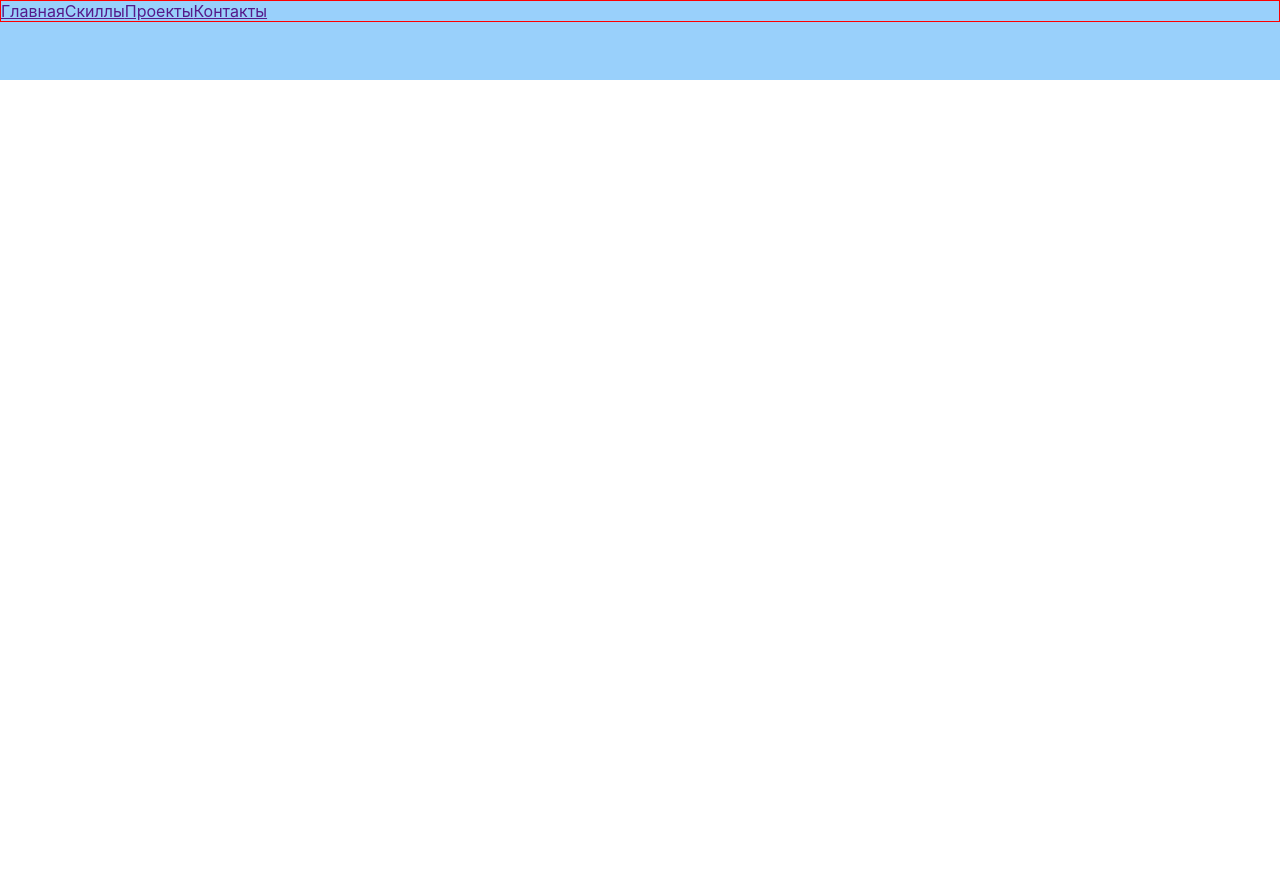
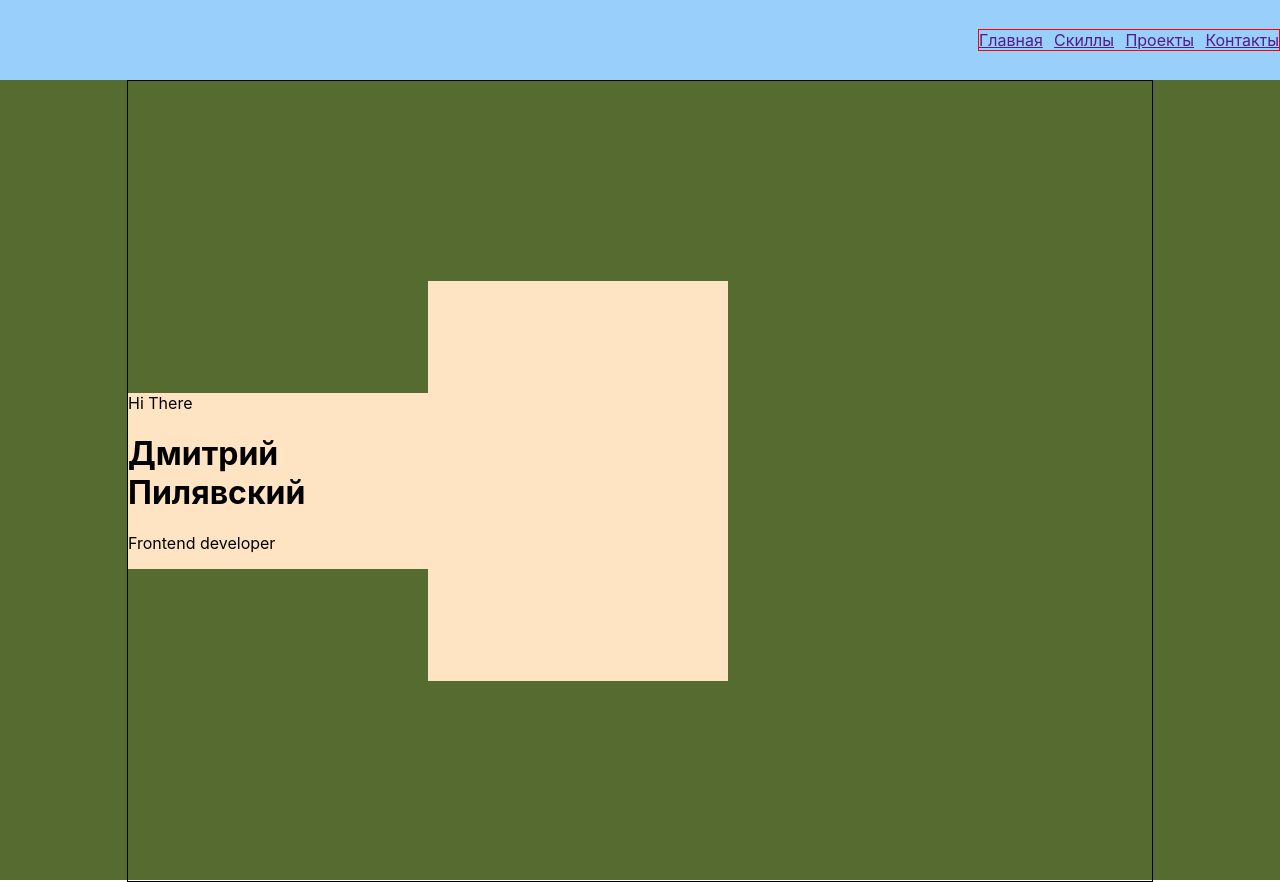
Before and after one commit to saw-code/portfolio, a React (Create React App) app: page / in a window 1280 px wide. Before the commit the page ends 800 px from the top, so only its background shows below. Built offline with nearby package versions, Linux system fonts and the light colour scheme.

Commit message:
add Main component

```diff
--- a/src/App.js
+++ b/src/App.js
@@ -1,11 +1,13 @@
 import React from 'react';
 import './App.css';
 import Header from "./header/Header";
+import Main from "./main/Main";
 
 function App() {
   return (
     <div className="App">
       <Header/>
+      <Main/>
     </div>
   );
 }
--- a/src/header/Header.module.css
+++ b/src/header/Header.module.css
@@ -1,4 +1,7 @@
 .header {
+    display: flex;
     height: 80px;
     background-color: #99d0fb;
+    justify-content: flex-end;
+    align-items: center;
 }
--- /dev/null
+++ b/src/main/Main.js
@@ -0,0 +1,21 @@
+import React from 'react';
+import style from './Main.module.css';
+
+
+const Main = () => {
+  return (
+    <div className={style.mainBlock}>
+      <div className={style.container}>
+        <div className={style.text}>
+          <span>Hi There</span>
+          <h1>Дмитрий Пилявский</h1>
+          <p>Frontend developer</p>
+        </div>
+
+        <div className={style.photo}></div>
+      </div>
+    </div>
+  );
+};
+
+export default Main;
--- /dev/null
+++ b/src/main/Main.module.css
@@ -0,0 +1,24 @@
+.mainBlock {
+    height: 100vh;
+    background-color: darkolivegreen;
+}
+
+.container {
+    border: 1px solid;
+    height: 100%;
+    width: 80%;
+    margin: 0 auto;
+    display: flex;
+    align-items: center;
+}
+
+.text {
+    width: 300px;
+    background-color: bisque;
+}
+
+.photo {
+    width: 300px;
+    height: 400px;
+    background-color: bisque;
+}
--- a/src/nav/Nav.module.css
+++ b/src/nav/Nav.module.css
@@ -1,3 +1,6 @@
 .nav {
     border: 1px solid red;
+    width: 300px;
+    display: flex;
+    justify-content: space-between;
 }
```
